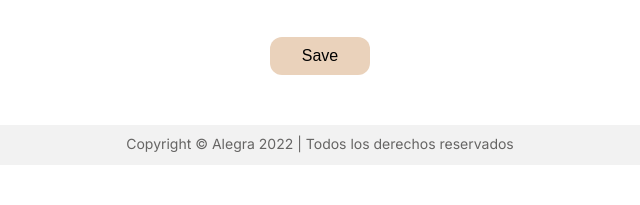
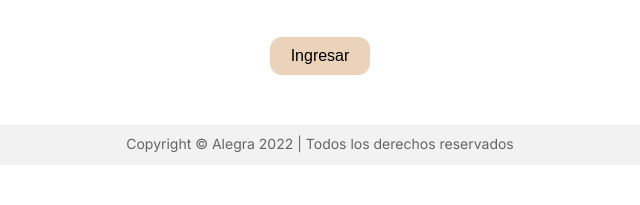
Before and after one commit to 00Mayulis/proyectoIngenias, a plain HTML site: page pages/login.html in a window 1280 px wide. Shown: the part 452-657 px from the top of the page, 320-960 px from the left. Drawn offline with Linux system fonts and the light colour scheme; a web font is replaced by a local one.

Commit message:
arregle texto

```diff
--- a/pages/login.html
+++ b/pages/login.html
@@ -68,7 +68,7 @@
                 </div>
 
 
-                <button class="input--enviar">Save</button>
+                <button class="input--enviar">Ingresar</button>
             </form>
         </div>
     </main>
```
